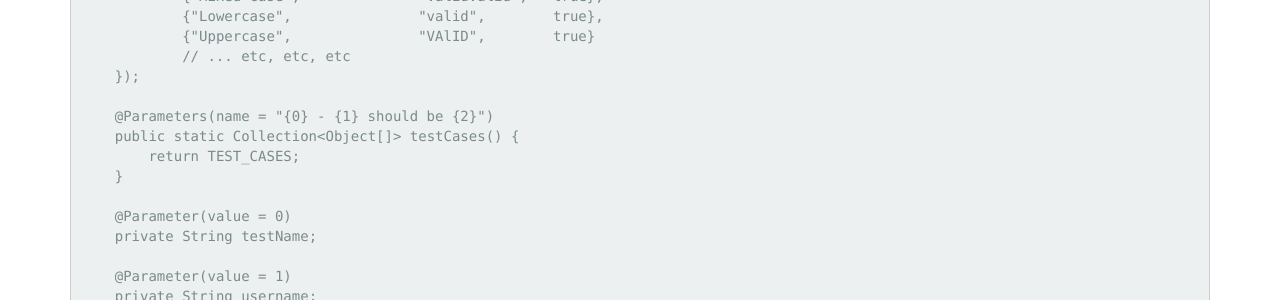
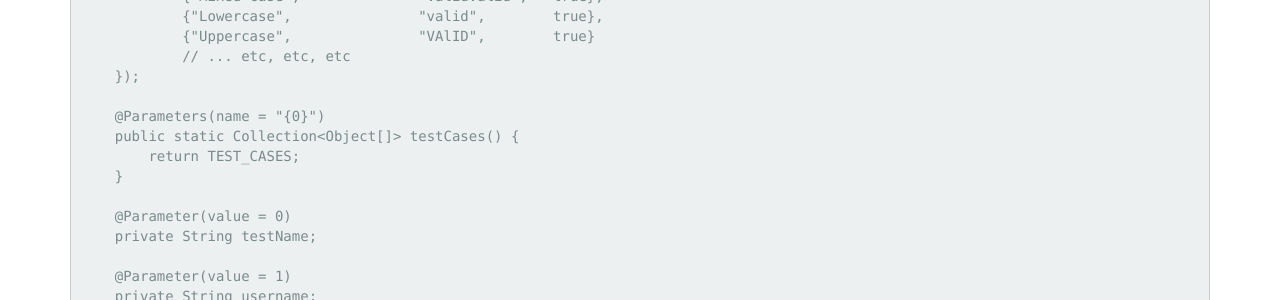
Before and after one commit to ultraflynn/mattbiggin.co.uk, a Jekyll site: the page built from _posts/2015-05-16-parameterized-junit-tests.md, in a window 1280 px wide and 900 px high, scrolled down 1815 px. Shown: the part 194-494 px from the top of the window. Built offline with Jekyll 4.4.1, drawn with Linux system fonts in a browser that asks for light colours; Markdown is read by kramdown in place of the engine named in the settings.

```diff
--- a/_posts/2015-05-16-parameterized-junit-tests.md
+++ b/_posts/2015-05-16-parameterized-junit-tests.md
@@ -96,7 +96,7 @@
             // ... etc, etc, etc
     });
 
-    @Parameters(name = "{0} - {1} should be {2}")
+    @Parameters(name = "{0}")
     public static Collection<Object[]> testCases() {
         return TEST_CASES;
     }
```
